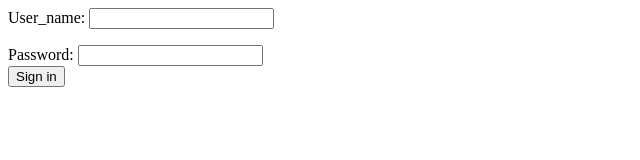
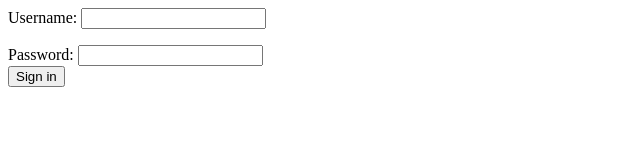
Before and after one commit to ravi98854/static-website, a plain HTML site: page index.html in a window 1280 px wide. Shown: the full height of the page, 0-640 px from the left. Drawn offline with Linux system fonts and the light colour scheme.

Commit message:
Update index.html
4th time changes done in the code

```diff
--- a/index.html
+++ b/index.html
@@ -1,5 +1,5 @@
 <div>
-    <label for="username">User_name:</label>
+    <label for="username">Username:</label>
     <input type="text" id="username" name="username">
 </div>
 <p></p>
```
